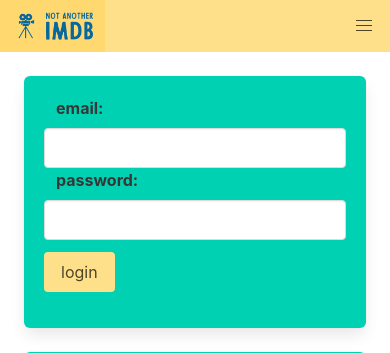
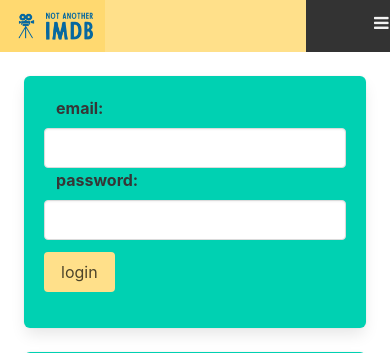
Before and after one commit to tddstuke/Not-Another-IMDB, a Node server app: page /login in a window 390 px wide. Shown: the top 353 px of the page. Run offline with Node 20, Linux system fonts and the light colour scheme; some libraries are stand-ins or nearby versions.

Commit message:
navbar and scaling

```diff
--- /dev/null
+++ b/public/css/navbar.css
@@ -0,0 +1,55 @@
+.topnav {
+    background-color: #333;
+    overflow: hidden;
+  }
+
+  .topnav a {
+    float: left;
+    display: block;
+    color: #f2f2f2;
+    text-align: center;
+    padding: 14px 16px;
+    text-decoration: none;
+    font-size: 17px;
+  }
+
+  .topnav a:hover {
+    background-color: #ddd;
+    color: black;
+  }
+
+  .topnav a.active {
+    background-color: #04AA6D;
+    color: white;
+  }
+
+  .topnav .icon {
+    display: none;
+  }
+
+@media screen and (max-width: 1026px) {
+    .topnav a:not(:first-child) {display: none;}
+    .topnav a.icon {
+      float: right;
+      display: block;
+    }
+  }
+
+  @media screen and (max-width: 1026px) {
+    .topnav.responsive {position: relative;}
+    .topnav.responsive a.icon {
+      position: absolute;
+      right: 0;
+      top: 0;
+    }
+    .topnav.responsive a {
+      float: none;
+      display: block;
+      text-align: left;
+    }
+  }
+
+  @media screen and (min-width: 1026px) {
+    .topnav a:not(:first-child) {display: none;}
+    .topnav {background: none;}
+  }
--- /dev/null
+++ b/public/javascript/navbar.js
@@ -0,0 +1,8 @@
+function myFunction() {
+    var x = document.getElementById("myTopnav");
+    if (x.className === "topnav") {
+      x.className += " responsive";
+    } else {
+      x.className = "topnav";
+    }
+  }
--- a/views/layouts/main.handlebars
+++ b/views/layouts/main.handlebars
@@ -8,6 +8,8 @@
       rel="stylesheet"
       href="https://cdn.jsdelivr.net/npm/bulma@0.9.1/css/bulma.min.css"
     />
+    <link rel="stylesheet" href="https://cdnjs.cloudflare.com/ajax/libs/font-awesome/4.7.0/css/font-awesome.min.css">
+    <link rel="stylesheet" href="/css/navbar.css">
   </head>
   <body>
     <nav
@@ -27,6 +29,23 @@
           aria-expanded="false"
           data-target="navbarBasicExample"
         >
+
+        <div class="topnav" id="myTopnav">
+          <a href="/" class="active">Home</a>
+          <a href="/dashboard">Dashboard</a>
+          {{#if loggedIn}}
+                <a id="logout" href="/"> Log out </a>
+              {{else}}
+                <a  href="/login">
+                  <strong>Sign up</strong>
+                </a>
+                <a  href="/login"> Log in </a>
+              {{/if}}
+          <a href="javascript:void(0);" class="icon" onclick="myFunction()">
+            <i class="fa fa-bars"></i>
+          </a>
+        </div>
+
           <span aria-hidden="true"></span>
           <span aria-hidden="true"></span>
           <span aria-hidden="true"></span>
@@ -84,5 +103,6 @@
     {{#if loggedIn}}
       <script src="/javascript/logout.js"></script>
     {{/if}}
+      <script src="/javascript/navbar.js"></script>"
   </body>
 </html>
```
